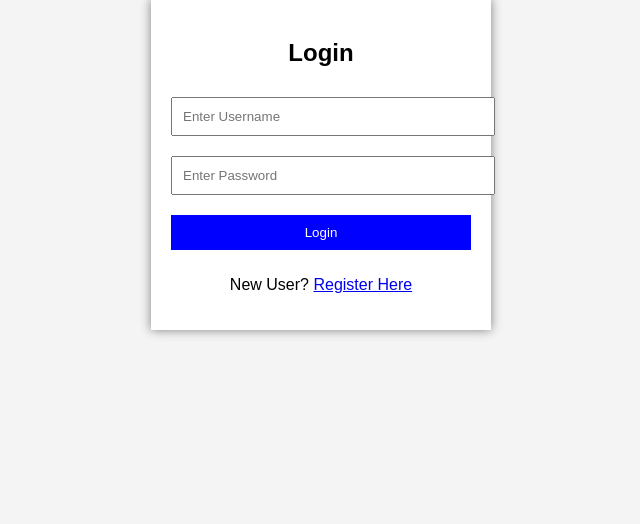
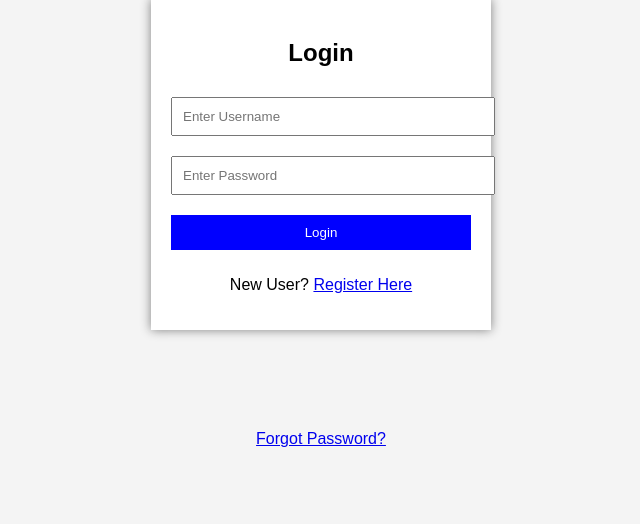
Before and after one commit to Ashok8601/Local-job-finder, a Flask app: page /login in a window 1280 px wide. Shown: the part 101-625 px from the top of the page, without its empty margins (319-959 px from the left). Run offline with Flask 3, Linux system fonts and the light colour scheme.

Commit message:
Update log.html

```diff
--- a/templates/log.html
+++ b/templates/log.html
@@ -15,6 +15,8 @@
             <button type="submit">Login</button>
         </form>
         <p>New User? <a href="/signup">Register Here</a></p>
+
     </div>
+    <p><a href="{{ url_for('forgot_password') }}">Forgot Password?</a></p>
 </body>
 </html>
```
